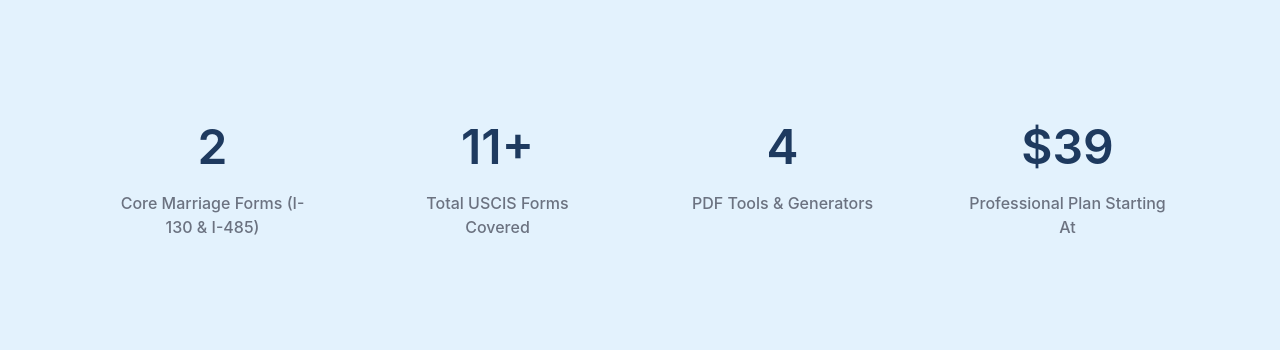
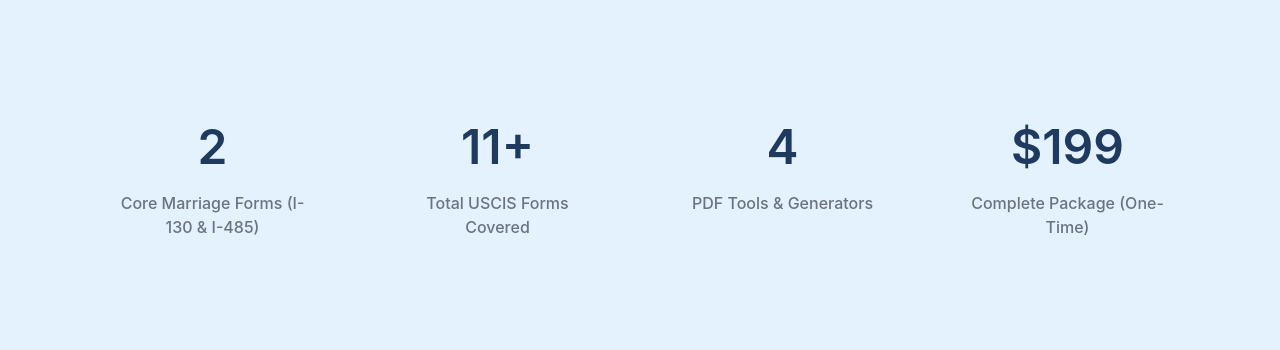
Before and after one commit to Prasan1/immigration, a Flask app: page / in a window 1280 px wide. Shown: the part 964-1314 px from the top of the page. Run offline with Flask 3, Linux system fonts and the light colour scheme; some libraries are stand-ins or nearby versions.

Commit message:
Update stats section pricing to Complete Package
Changed stats banner:
- Price: $39 → $199
- Label: 'Professional Plan Starting At' → 'Complete Package (One-Time)'

Emphasizes one-time payment vs recurring subscription.

🤖 Generated with [Claude Code](https://claude.com/claude-code)

Co-Authored-By: Claude Sonnet 4.5 <noreply@anthropic.com>

```diff
--- a/templates/home.html
+++ b/templates/home.html
@@ -466,8 +466,8 @@
                 </div>
                 <div class="col-md-3 col-6">
                     <div class="stat-item">
-                        <span class="stat-number">$39</span>
-                        <span class="stat-label">Professional Plan Starting At</span>
+                        <span class="stat-number">$199</span>
+                        <span class="stat-label">Complete Package (One-Time)</span>
                     </div>
                 </div>
             </div>
```
